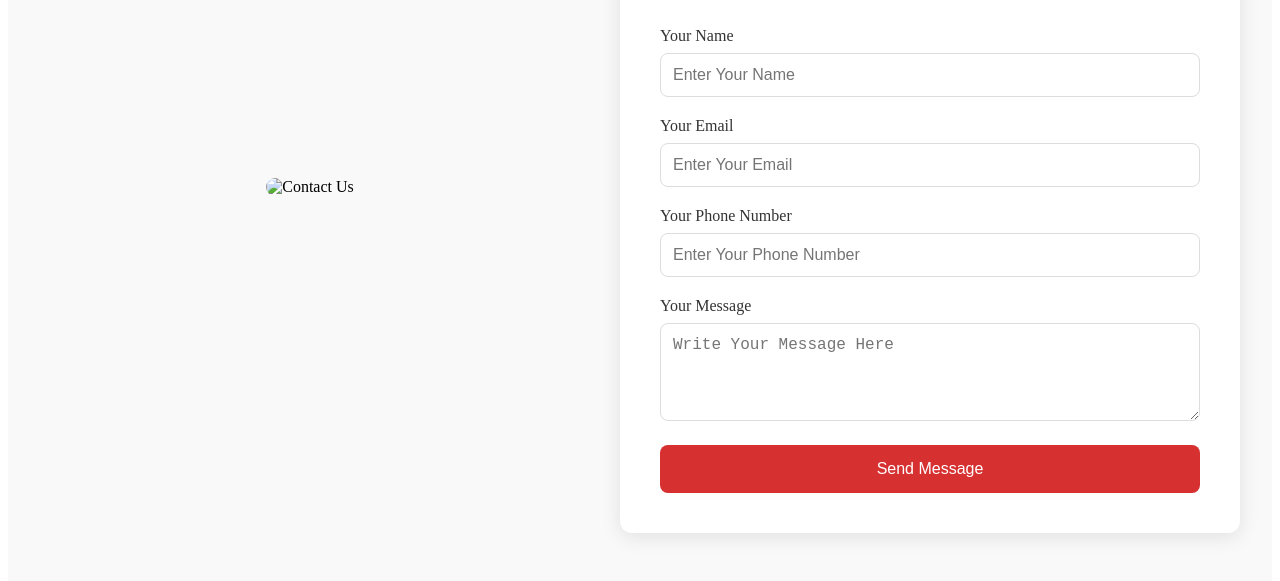
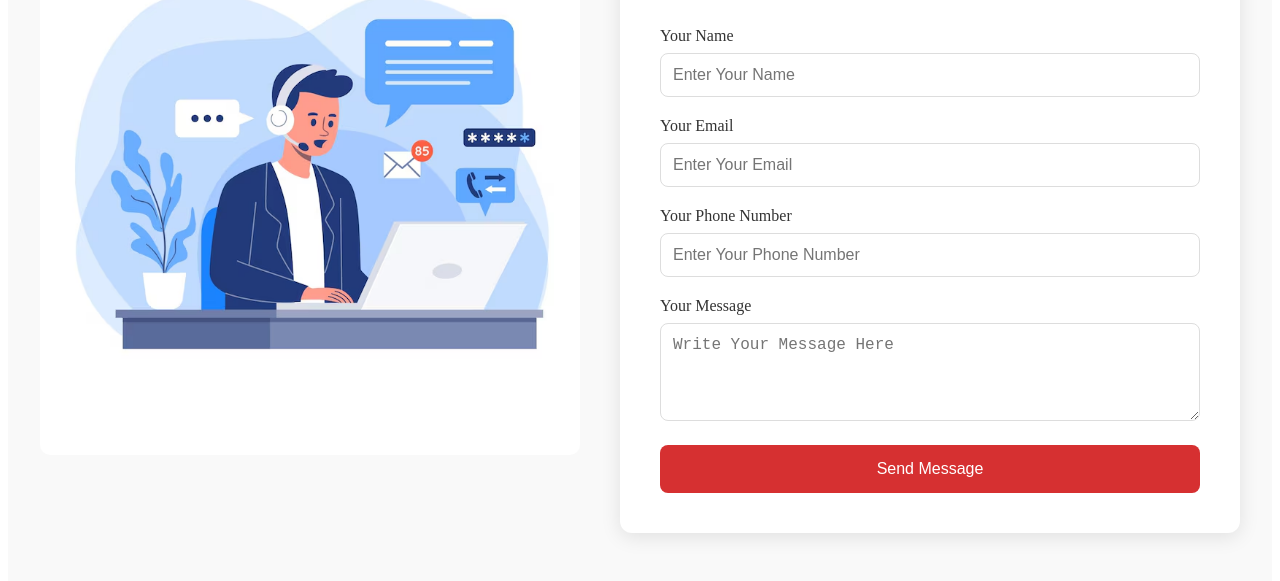
Before and after one commit to SwastikaAkuli/Menses_Friend, a plain HTML site: page contact-us.html in a window 1280 px wide. Shown: the part 247-828 px from the top of the page. Drawn offline with Linux system fonts and the light colour scheme; a script that the page names is missing.

Commit message:
Update contact-us.html

```diff
--- a/contact-us.html
+++ b/contact-us.html
@@ -14,7 +14,7 @@
 
       <!-- Left Section - Image -->
       <div class="contact-us-left">
-        <img src="images/contact.png" alt="Contact Us">
+        <img src="contact.png" alt="Contact Us">
       </div>
 
       <!-- Right Section - Contact Form -->
```
